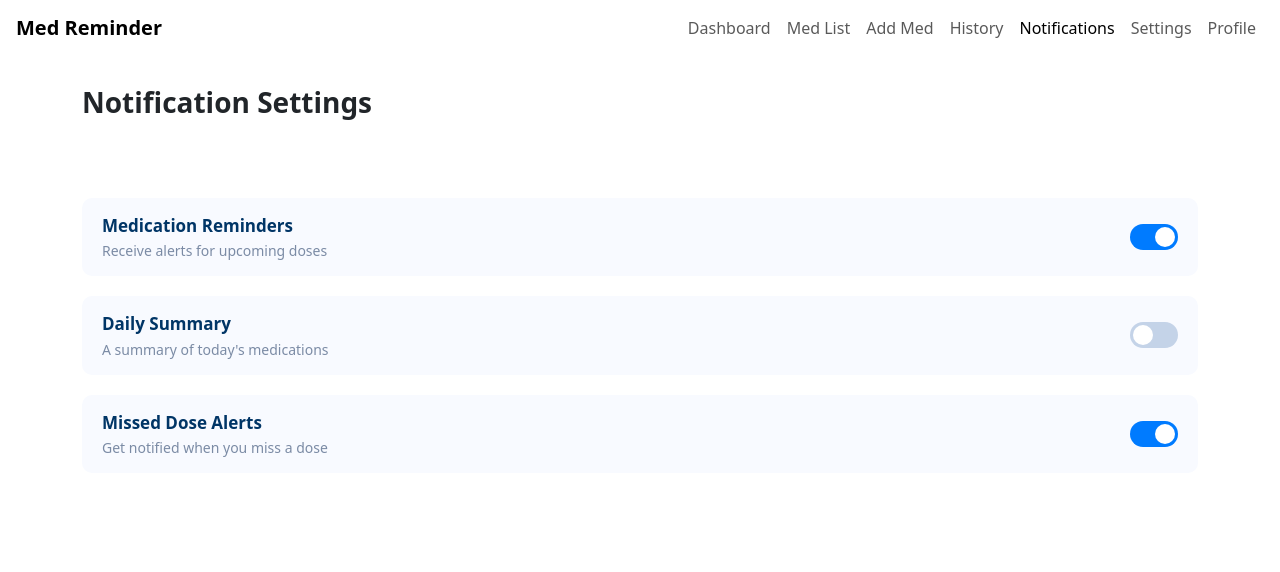
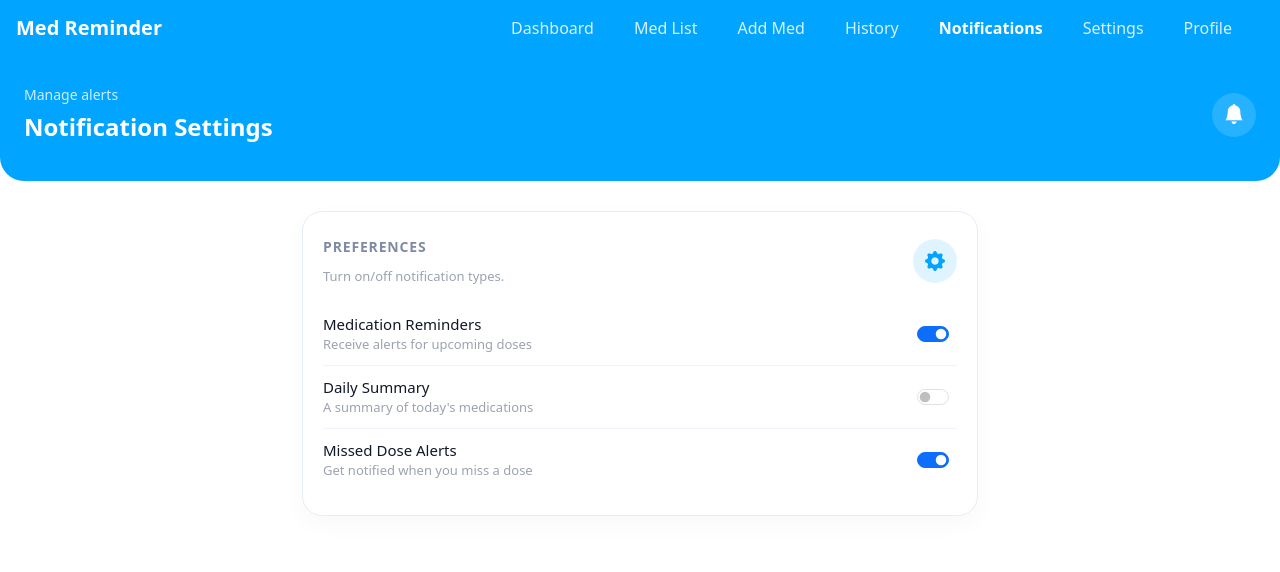
Before and after one commit to jibson1536/Medication-Reminder, a Flask app: page /notify/notifications in a window 1280 px wide. Shown: the top 572 px of the page. Run offline with Flask 3, Linux system fonts and the light colour scheme.

Commit message:
Update notifications.html

```diff
--- a/flask-project/app/templates/notifications.html
+++ b/flask-project/app/templates/notifications.html
@@ -3,7 +3,7 @@
 <head>
   <meta charset="UTF-8">
   <meta name="viewport" content="width=device-width, initial-scale=1.0">
-    <title>Notification Settings - Med Reminder</title>
+  <title>Notifications - Med Reminder</title>
 
   <!-- Bootstrap -->
   <link href="https://cdn.jsdelivr.net/npm/bootstrap@5.3.8/dist/css/bootstrap.min.css" rel="stylesheet">
@@ -11,18 +11,15 @@
   <!-- Icons -->
   <link rel="stylesheet" href="https://cdn.jsdelivr.net/npm/bootstrap-icons@1.11.3/font/bootstrap-icons.css">
 
-    <!-- App CSS -->
-    <link rel="stylesheet" href="{{ url_for('static', filename='css/notifications.css') }}">
-
+  <!-- MAIN APP CSS (THIS IS IMPORTANT FOR YOUR OLD DESIGN) -->
+  <link rel="stylesheet" href="{{ url_for('static', filename='css/index.css') }}">
 </head>
 
-<body class="bg-white">
+<body>
 
   <!-- NAVBAR -->
-    <nav class="navbar navbar-expand-lg px-3 universal-nav">
-        <a class="navbar-brand fw-bold" href="{{ url_for('med_bp.dashboard') }}">
-            Med Reminder
-        </a>
+  <nav class="navbar navbar-expand-lg px-3 universal-nav topnav">
+    <a class="navbar-brand fw-bold" href="{{ url_for('med_bp.dashboard') }}">Med Reminder</a>
 
     <button class="navbar-toggler" type="button" data-bs-toggle="collapse" data-bs-target="#menu">
       <span class="navbar-toggler-icon"></span>
@@ -41,28 +38,45 @@
     </div>
   </nav>
 
+  <!-- BLUE HEADER BOX (LIKE BEFORE) -->
+  <div class="dashboard-hero" style="border-radius: 0 0 24px 24px;">
+    <div class="d-flex justify-content-between align-items-center">
+      <div>
+        <div class="hero-greeting">Manage alerts</div>
+        <div class="hero-name">Notification Settings</div>
+      </div>
 
-    <!-- PAGE WRAPPER -->
+      <div class="hero-profile">
+        <i class="bi bi-bell-fill"></i>
+      </div>
+    </div>
+  </div>
+
+  <!-- PAGE CONTENT -->
   <main class="container notification-wrapper">
 
-        <h3 class="mb-4 fw-bold">Notification Settings</h3>
+    <!-- CARD -->
+    <div class="notification-card">
 
-        <!-- Setting Row -->
-        <div class="notification-wrapper">
-
-            <h3 class="mb-4 fw-bold"></h3>
+      <div class="d-flex align-items-center justify-content-between mb-3">
+        <div>
+          <div class="notif-section-title">Preferences</div>
+          <div class="notif-sub">Turn on/off notification types.</div>
+        </div>
+        <div class="notif-icon-circle">
+          <i class="bi bi-gear-fill"></i>
+        </div>
+      </div>
 
       {% for item in items %}
-            <div class="setting-row">
+      <div class="notif-row">
         <div>
-                    <div class="setting-title">{{ item.name }}</div>
-                    <div class="setting-desc">{{ item.desc }}</div>
+          <div class="notif-label">{{ item.name }}</div>
+          <div class="notif-sub">{{ item.desc }}</div>
         </div>
-                <div>
-                    <label class="switch">
-                        <input type="checkbox" {% if item.enabled %}checked{% endif %}>
-                        <span class="slider round"></span>
-                    </label>
+
+        <div class="form-check form-switch m-0">
+          <input class="form-check-input" type="checkbox" {% if item.enabled %}checked{% endif %}>
         </div>
       </div>
       {% endfor %}
@@ -72,6 +86,5 @@
   </main>
 
   <script src="https://cdn.jsdelivr.net/npm/bootstrap@5.3.8/dist/js/bootstrap.bundle.min.js"></script>
-<script src="{{ url_for('static', filename='js/scripts.js') }}"></script>
 </body>
 </html>
```
Lines whose indentation alone changed are shown as unchanged.
